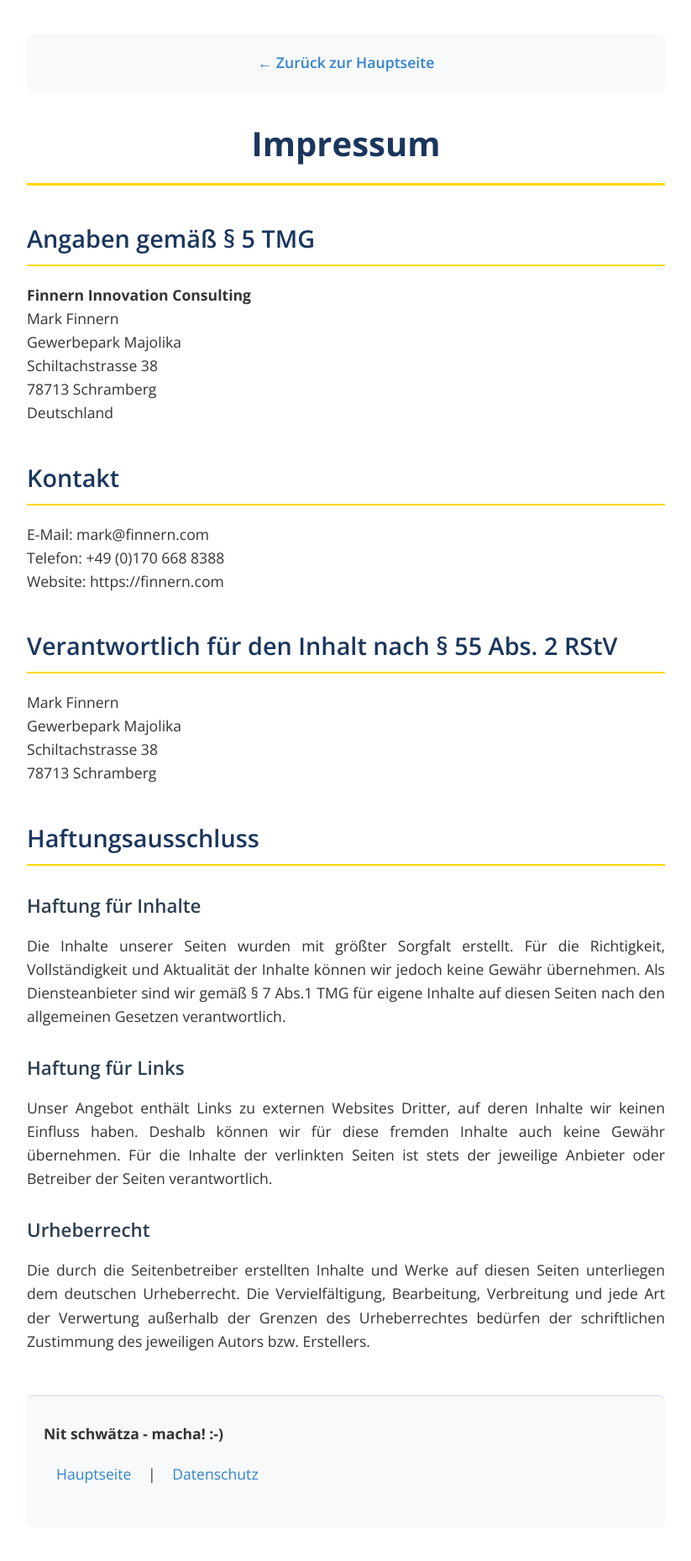
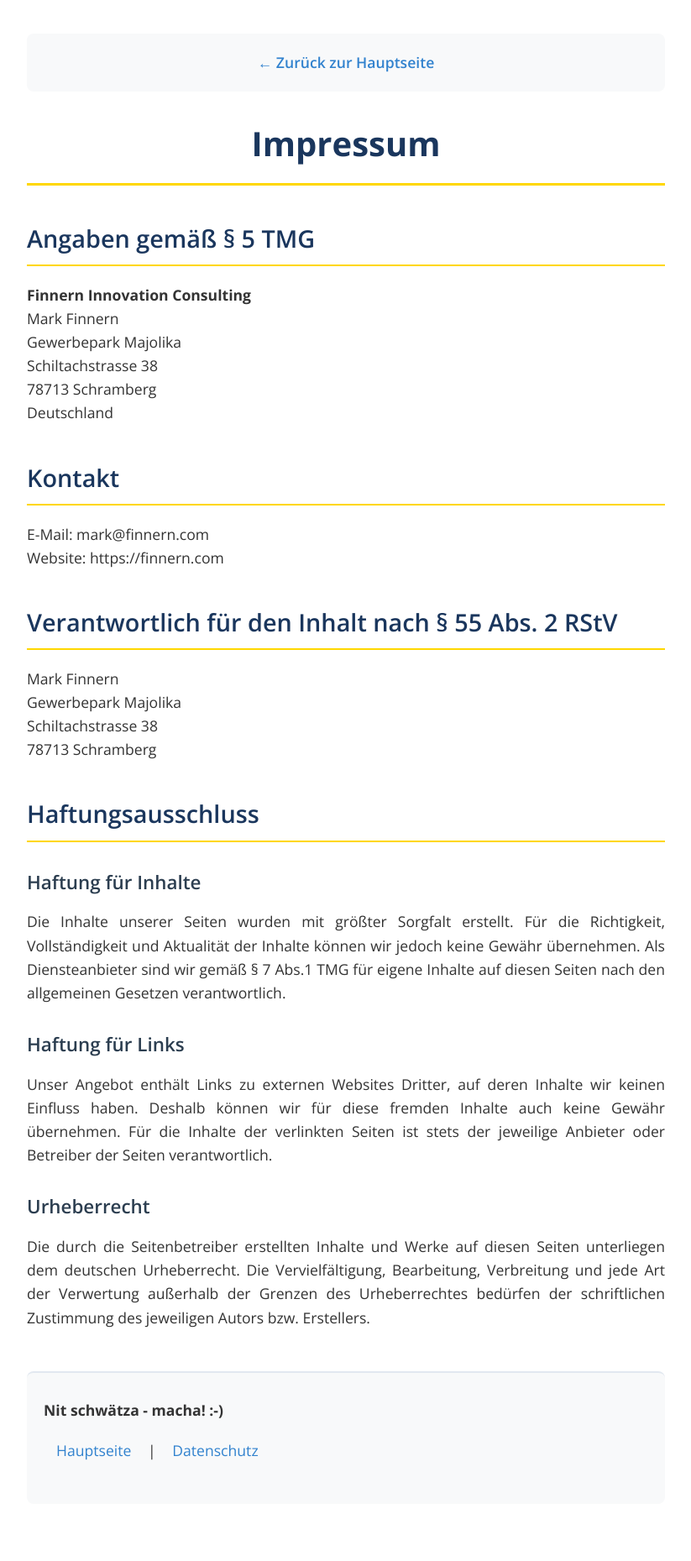
Before and after one commit to finnern/finnern.github.io, a Jekyll site: the page impressum.html, which Jekyll copies as it is, in a window 1280 px wide. Shown: the whole page at 84% size, without its empty margins (228-1051 px from the left). Built offline with Jekyll 4.4.1, drawn with Linux system fonts in a browser that asks for light colours; after the commit the page ends 1831 px from its top, so only the background shows below that.

Commit message:
Update impressum.html ohne phone

```diff
--- a/impressum.html
+++ b/impressum.html
@@ -133,7 +133,6 @@
 
         <h2>Kontakt</h2>
         <p>E-Mail: mark@finnern.com<br>
-        Telefon: +49 (0)170 668 8388<br>
         Website: https://finnern.com</p>
 
         <h2>Verantwortlich für den Inhalt nach § 55 Abs. 2 RStV</h2>
```
